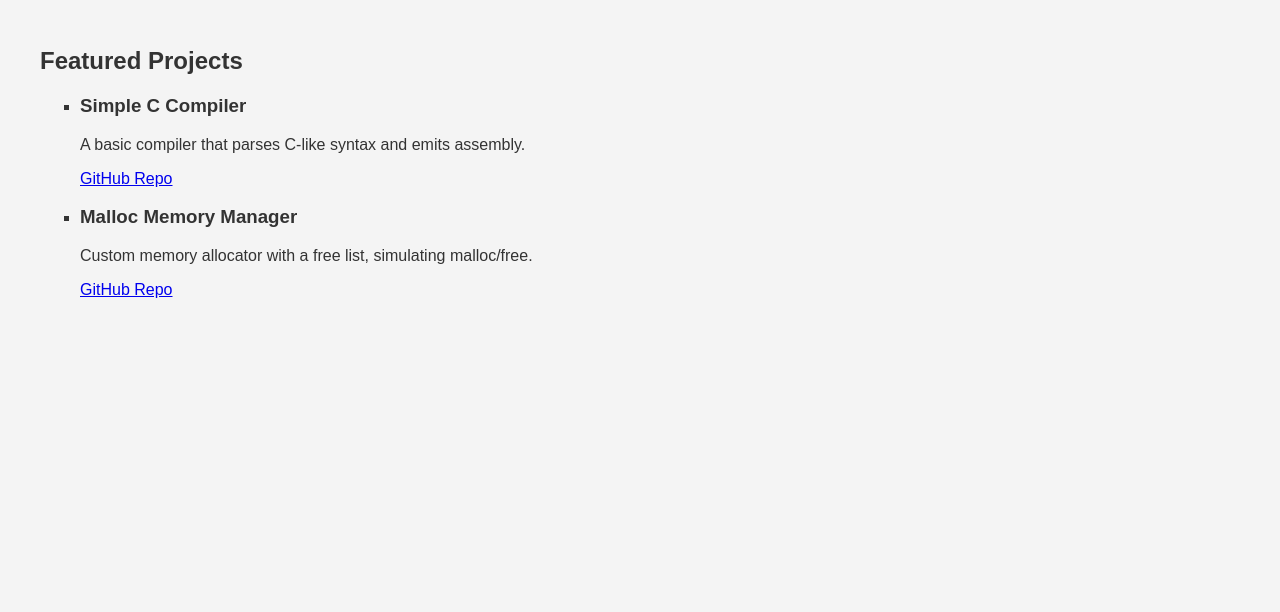
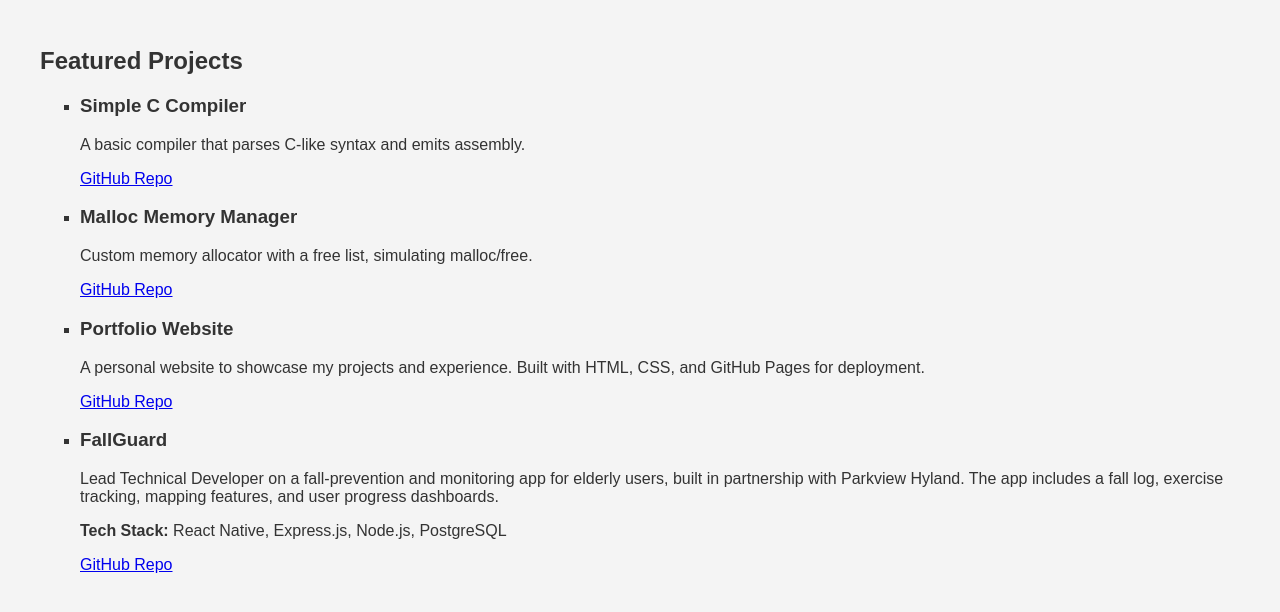
Before and after one commit to getachewjoseph/portfolio, a plain HTML site: page projects.html in a window 1280 px wide. Shown: the part 106-718 px from the top of the page. Drawn offline with Linux system fonts and the light colour scheme.

Commit message:
Update projects.html

```diff
--- a/projects.html
+++ b/projects.html
@@ -28,6 +28,23 @@
         <p>Custom memory allocator with a free list, simulating malloc/free.</p>
         <a href="https://github.com/yourusername/malloc-project" target="_blank">GitHub Repo</a>
       </li>
+
+      <li>
+        <h3>Portfolio Website</h3>
+        <p>A personal website to showcase my projects and experience. Built with HTML, CSS, and GitHub Pages for deployment.</p>
+        <a href="https://github.com/yourusername/portfolio" target="_blank">GitHub Repo</a>
+      </li>
+
+      <li>
+        <h3>FallGuard</h3>
+        <p>
+          Lead Technical Developer on a fall-prevention and monitoring app for elderly users,
+          built in partnership with Parkview Hyland. The app includes a fall log, exercise tracking,
+          mapping features, and user progress dashboards.
+        </p>
+        <p><strong>Tech Stack:</strong> React Native, Express.js, Node.js, PostgreSQL</p>
+        <a href="https://github.com/yourusername/fallguard" target="_blank">GitHub Repo</a>
+      </li>
     </ul>
   </section>
 </body>
```
